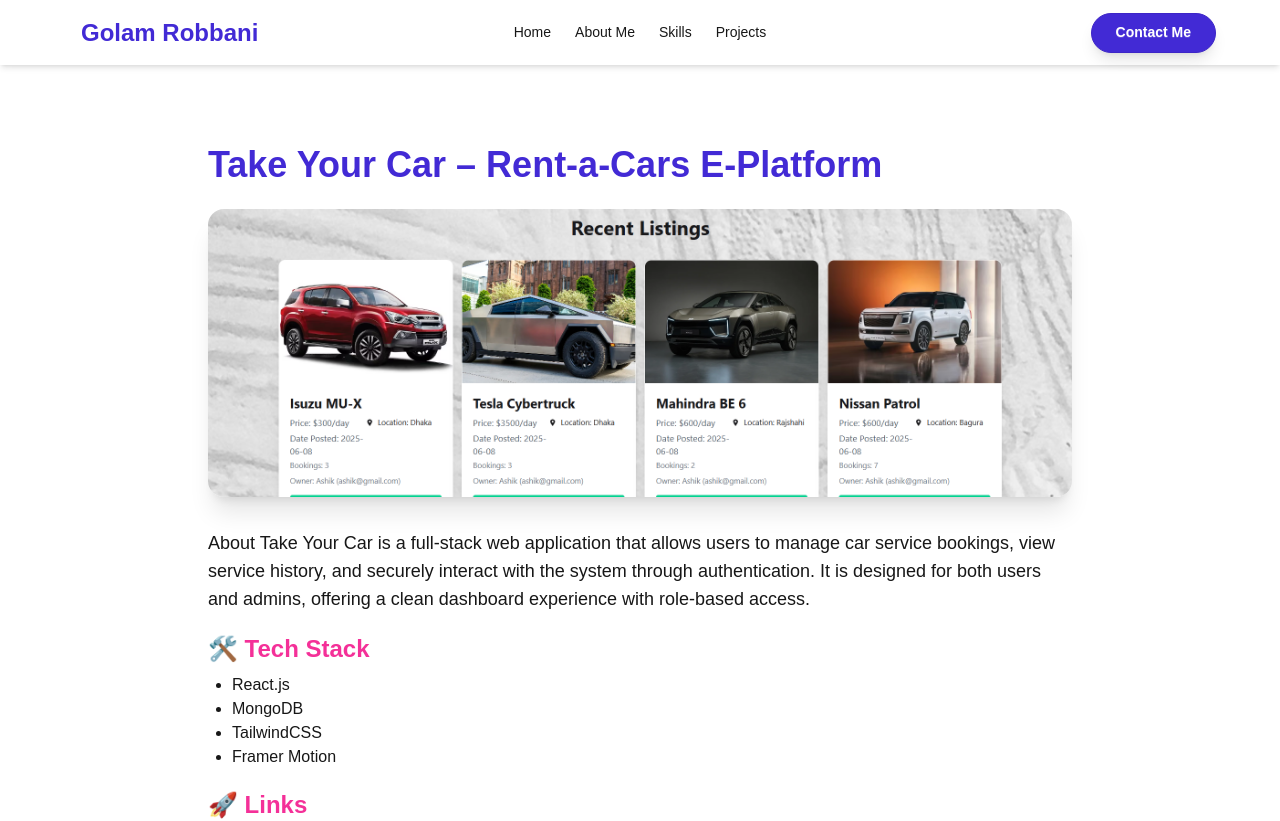
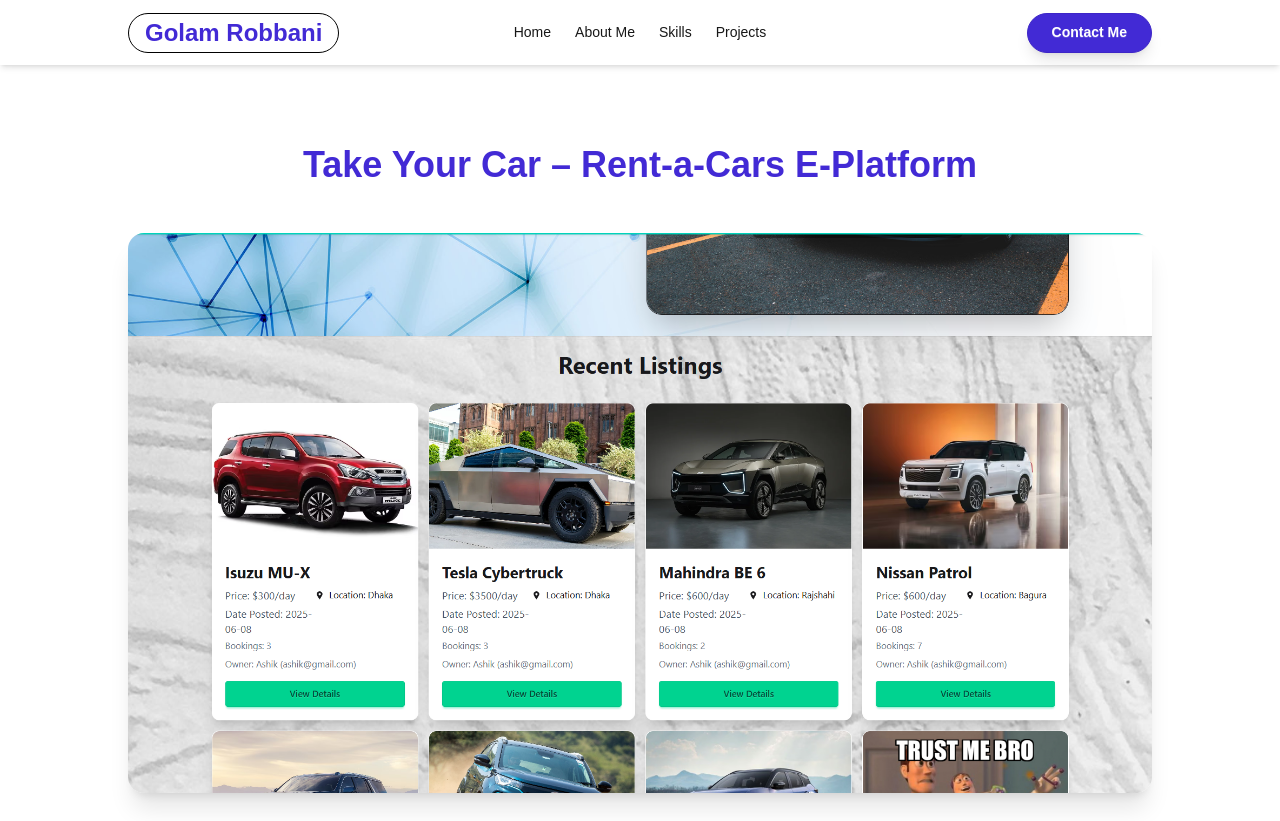
Before and after one commit to robbani-dev/my_portfolio, a Next.js app: page /TakeYourCar-online-Carrentsite in a window 1280 px wide. Shown: the top 821 px of the page. Built offline with nearby package versions, Linux system fonts and the light colour scheme.

Commit message:
improving the color issue

```diff
--- a/src/app/[slug]/page.jsx
+++ b/src/app/[slug]/page.jsx
@@ -10,12 +10,12 @@
   }
 
   return (
-    <div className="py-20 px-6 md:px-20 max-w-5xl mx-auto">
-      <h1 className="text-4xl font-bold text-primary mb-6">
+    <div className="contain">
+      <h1 className="titles">
         {project.name}
       </h1>
 
-      <div className="relative w-full h-72 mb-8 rounded-2xl overflow-hidden shadow-xl">
+      <div className="relative w-full min-h-[40vh]  md:min-h-[70vh] rounded-sm mb-8 md:rounded-2xl overflow-hidden shadow-xl">
         <Image
           src={project.image}
           alt={project.name}
--- a/src/app/globals.css
+++ b/src/app/globals.css
@@ -27,5 +27,9 @@
 }
 
 .contain {
-  @apply py-20 px-6 md:px-20;
+  @apply py-4 md:py-20 px-6 md:px-[10vw] max-w-[1920px] mx-auto;
 }
+
+.titles{
+  @apply text-2xl md:text-4xl font-bold mb-4 md:mb-12 text-primary text-center
+}
--- a/src/components/about/About.jsx
+++ b/src/components/about/About.jsx
@@ -6,7 +6,7 @@
   return (
     <section
       id="about"
-      className="py-20 bg-base-200 flex flex-col items-center justify-center px-6 md:px-20"
+      className="contain bg-base-200 flex flex-col items-center justify-center"
     >
       {/* Section Title */}
       <motion.h2
@@ -14,12 +14,12 @@
         whileInView={{ opacity: 1, y: 0 }}
         transition={{ duration: 0.6 }}
         viewport={{ once: true }}
-        className="text-4xl font-bold mb-12 text-primary text-center"
+        className="titles"
       >
         About Me
       </motion.h2>
 
-      <div className="flex flex-col md:flex-row items-center gap-10 max-w-5xl">
+      <div className="flex flex-col md:flex-row items-center gap-10">
         {/* Image */}
         <motion.div
           initial={{ opacity: 0, x: -50 }}
--- a/src/components/contact/Contact.jsx
+++ b/src/components/contact/Contact.jsx
@@ -6,7 +6,7 @@
   return (
     <section
       id="contact"
-      className="py-20 bg-base-200 px-6 md:px-20 flex flex-col items-center"
+      className="bg-base-200 contain flex flex-col items-center"
     >
       {/* Title */}
       <motion.h2
@@ -14,14 +14,14 @@
         whileInView={{ opacity: 1, y: 0 }}
         transition={{ duration: 0.6 }}
         viewport={{ once: true }}
-        className="text-4xl font-bold text-primary mb-12 text-center"
+        className="titles"
       >
         Contact Me
       </motion.h2>
 
       {/* Contact Cards */}
       <motion.div
-        className="grid md:grid-cols-3 gap-8 w-full max-w-4xl"
+        className="grid md:grid-cols-3 gap-8 w-full"
         initial={{ opacity: 0 }}
         whileInView={{ opacity: 1 }}
         transition={{ duration: 0.8 }}
--- a/src/components/education/Education.jsx
+++ b/src/components/education/Education.jsx
@@ -6,19 +6,19 @@
   return (
     <section
       id="education"
-      className="py-20 bg-base-100 px-6 md:px-20 flex flex-col items-center"
+      className="contain bg-base-100  flex flex-col items-center"
     >
       <motion.h2
         initial={{ opacity: 0, y: -30 }}
         whileInView={{ opacity: 1, y: 0 }}
         transition={{ duration: 0.6 }}
         viewport={{ once: true }}
-        className="text-4xl font-bold text-primary mb-12 text-center"
+        className="titles"
       >
         Educational Qualification
       </motion.h2>
 
-      <div className="space-y-8 w-full max-w-4xl">
+      <div className="space-y-8 w-full">
         {education.map((edu, i) => (
           <motion.div
             key={i}
--- a/src/components/footer/Footer.jsx
+++ b/src/components/footer/Footer.jsx
@@ -7,7 +7,7 @@
 
 
   return (
-    <footer className="bg-base-200 border-t border-base-300 py-10 px-6 md:px-20">
+    <footer className="bg-base-200 border-t border-base-300 px-6 md:px-[10vw] py-10">
       <div className="max-w-6xl mx-auto flex flex-col md:flex-row justify-between items-center gap-6">
         {/* Left - Branding */}
         <div className="text-center md:text-left">
--- a/src/components/hero/Hero.jsx
+++ b/src/components/hero/Hero.jsx
@@ -5,7 +5,7 @@
 
 export default function Hero() {
     return (
-        <section id="home" className="py-20 flex flex-col md:flex-row items-center justify-center gap-10 px-6 md:px-16 bg-base-100">
+        <section id="home" className="flex flex-col md:flex-row justify-between items-center gap-10 bg-base-100 contain">
             <motion.div
                 initial={{ opacity: 0, x: -50 }}
                 animate={{ opacity: 1, x: 0 }}
--- a/src/components/navbar/Navbar.jsx
+++ b/src/components/navbar/Navbar.jsx
@@ -73,7 +73,7 @@
     );
 
     return (
-        <div className="navbar bg-base-100 shadow-md z-50 px-6 md:px-16">
+        <div className="navbar bg-base-100 shadow-md z-50 md:px-[10vw]">
             <div className="navbar-start">
                 <div className="dropdown">
                     <div tabIndex={0} role="button" className="btn btn-ghost lg:hidden">
@@ -101,7 +101,7 @@
                 </div>
                 <a
                     href="/"
-                    className="btn btn-ghost normal-case text-xl md:text-2xl rounded-full font-bold text-primary hover:bg-white"
+                    className="btn btn-ghost border-black  normal-case text-xl md:text-2xl rounded-full font-bold text-primary hover:bg-white hover:border-white"
                 >
                     Golam Robbani
                 </a>
--- a/src/components/projects/Projects.jsx
+++ b/src/components/projects/Projects.jsx
@@ -8,14 +8,14 @@
   return (
     <section
       id="projects"
-      className="py-20 bg-base-200 px-6 md:px-20 flex flex-col items-center"
+      className="contain bg-base-200  flex flex-col items-center"
     >
       <motion.h2
         initial={{ opacity: 0, y: -30 }}
         whileInView={{ opacity: 1, y: 0 }}
         transition={{ duration: 0.6 }}
         viewport={{ once: true }}
-        className="text-4xl font-bold text-primary mb-12 text-center"
+        className="titles"
       >
         Featured Projects
       </motion.h2>
--- a/src/components/skills/Skills.jsx
+++ b/src/components/skills/Skills.jsx
@@ -6,7 +6,7 @@
   return (
     <section
       id="skills"
-      className="py-20 bg-base-100 px-6 md:px-20 flex flex-col items-center"
+      className="contain bg-base-100 flex flex-col items-center"
     >
       {/* Title */}
       <motion.h2
@@ -14,12 +14,12 @@
         whileInView={{ opacity: 1, y: 0 }}
         transition={{ duration: 0.6 }}
         viewport={{ once: true }}
-        className="text-4xl font-bold text-primary mb-12 text-center"
+        className="titles"
       >
         My Skills
       </motion.h2>
 
-      <div className="grid md:grid-cols-3 gap-10 w-full max-w-6xl">
+      <div className="grid md:grid-cols-3 gap-10 md:justify-around w-full">
         {/* Frontend */}
         <SkillCategory title="Frontend" data={skills.frontend} color="primary" />
 
```
